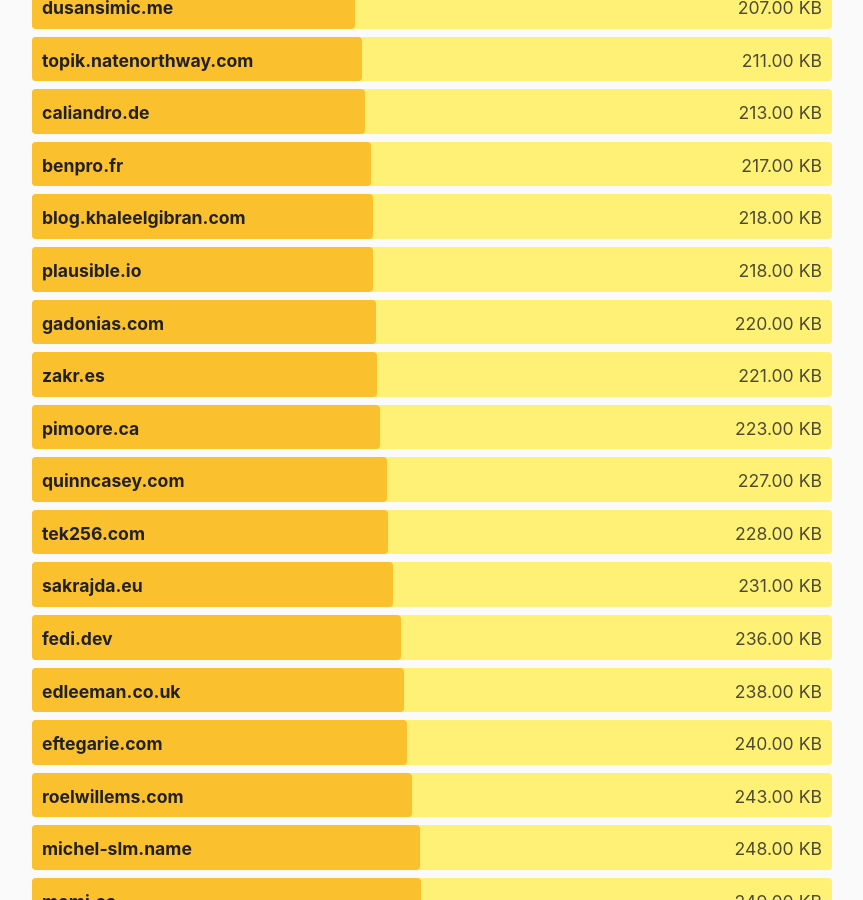
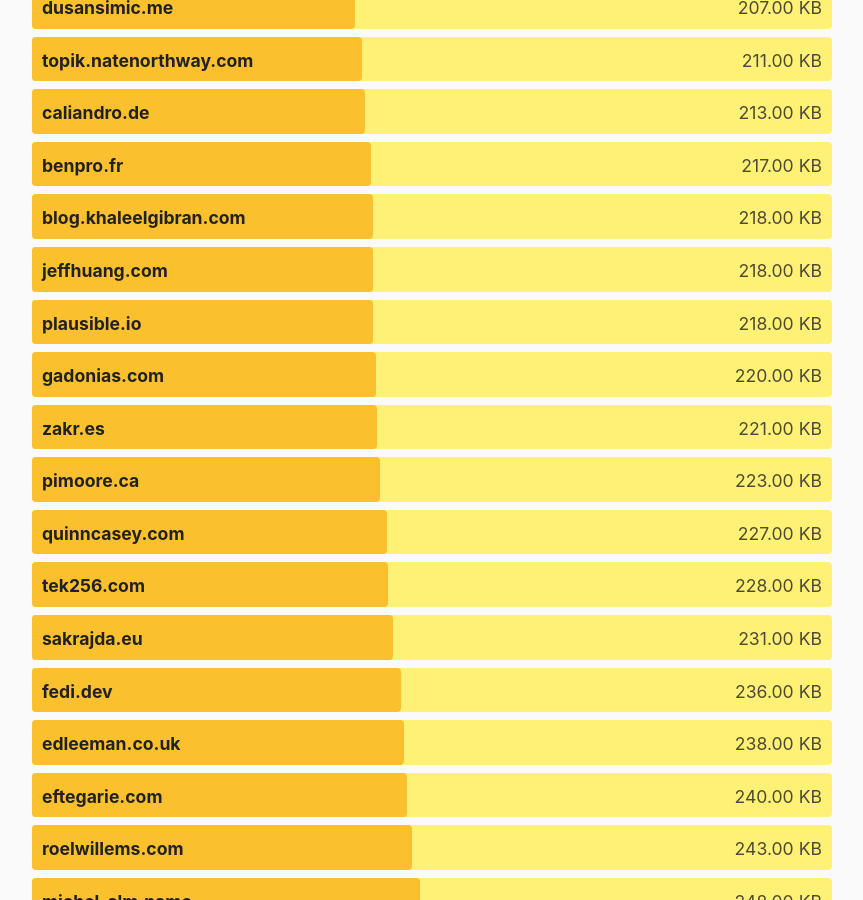
Before and after one commit to kevquirk/512kb.club, a Jekyll site: the page built from index.md, in a window 1280 px wide and 900 px high, scrolled down 12690 px. Shown: the whole window, without its empty margins (208-1071 px from the left). Built offline with Jekyll 4.4.1, drawn with Linux system fonts in a browser that asks for light colours.

Commit message:
add jeffhuang.com
Also you might enjoy reading https://jeffhuang.com/designed_to_last/ which is a different goal but with similar ideals about the web.

```diff
--- a/_data/sites.yml
+++ b/_data/sites.yml
@@ -637,6 +637,11 @@
   url: https://jds.work/
   size: 47.0
   last_checked: 2021-09-30
+
+- domain: jeffhuang.com
+  url: https://jeffhuang.com/
+  size: 218
+  last_checked: 2021-10-07
 
 - domain: jeremysarber.com
   url: https://jeremysarber.com/
```
